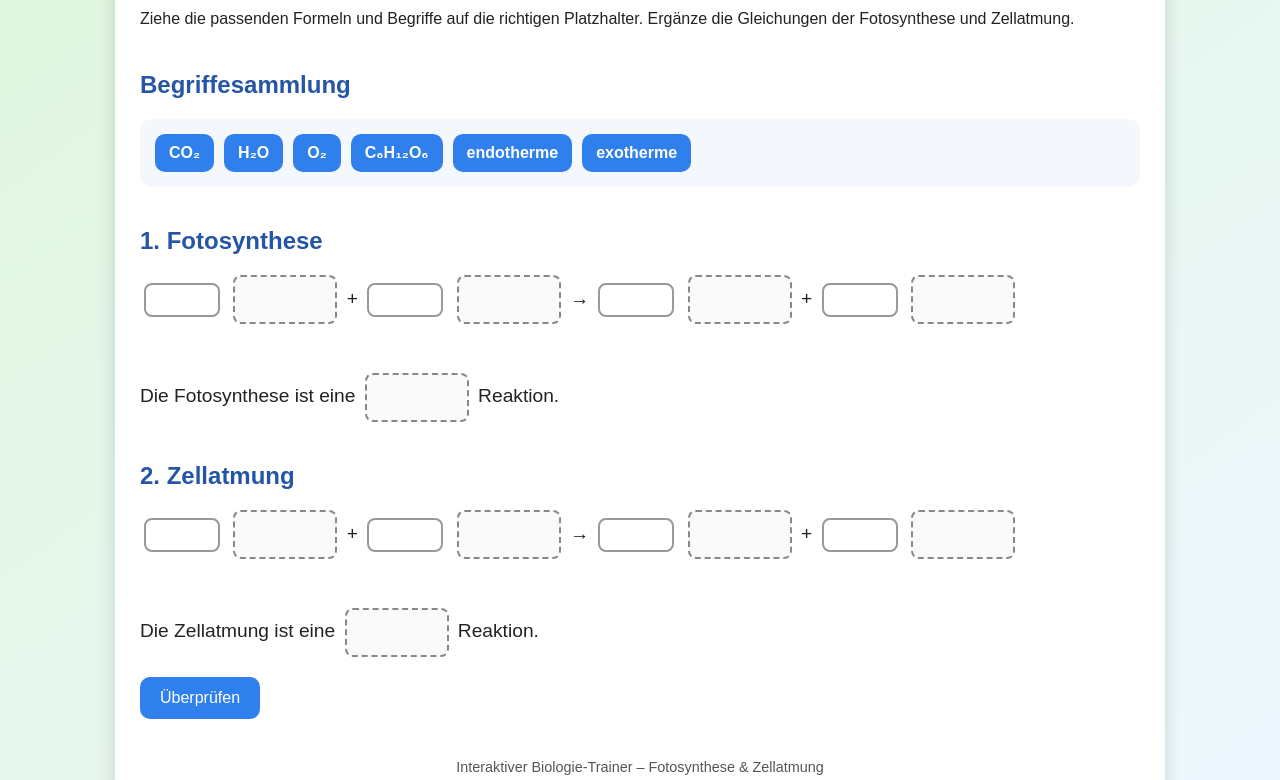
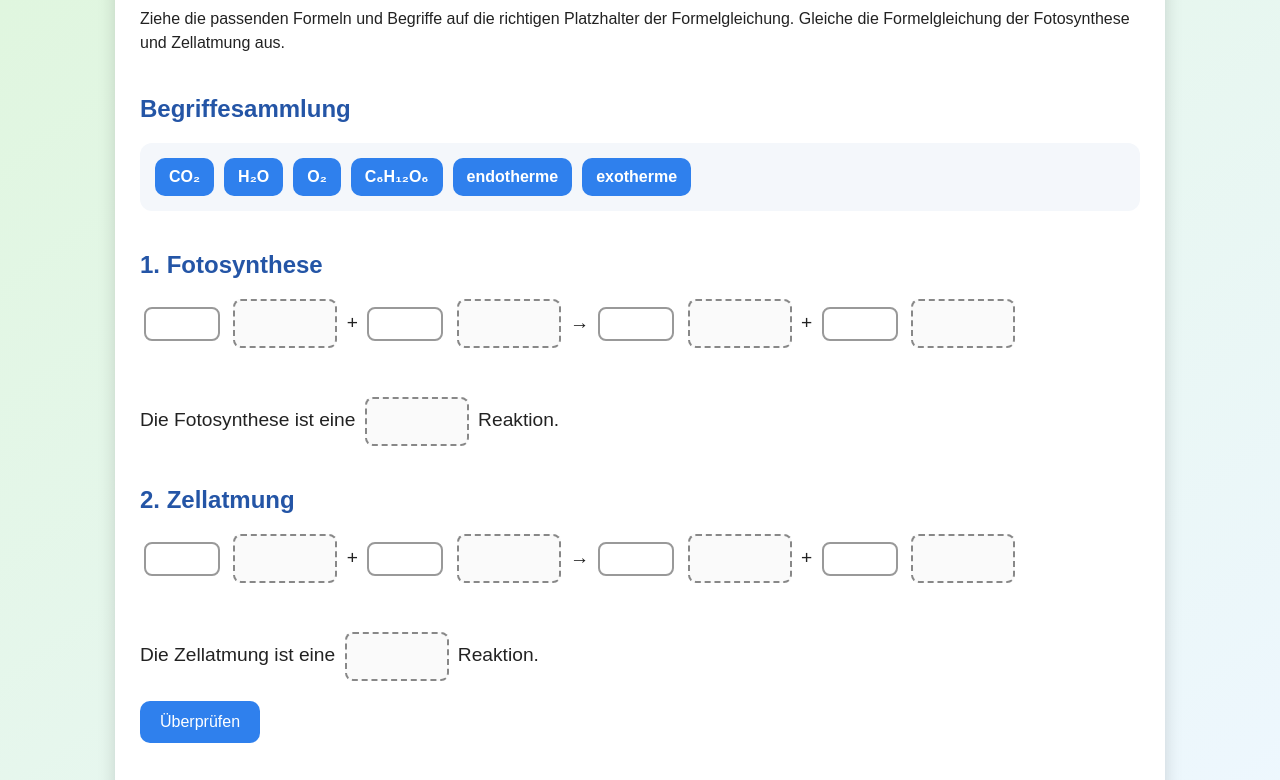
Before and after one commit to v4rzj4kk66-netizen/Zellatmung-und-Fotosynthese, a plain HTML site: page index.html in a window 1280 px wide. Shown: the part 119-899 px from the top of the page. Drawn offline with Linux system fonts and the light colour scheme.

Commit message:
Update index.html

```diff
--- a/index.html
+++ b/index.html
@@ -128,8 +128,8 @@
     <h1>🌿 Drag-&-Drop-Trainer: Fotosynthese & Zellatmung 🔬</h1>
 
     <p>
-      Ziehe die passenden Formeln und Begriffe auf die richtigen Platzhalter.
-      Ergänze die Gleichungen der Fotosynthese und Zellatmung.
+      Ziehe die passenden Formeln und Begriffe auf die richtigen Platzhalter der Formelgleichung.
+      Gleiche die Formelgleichung der Fotosynthese und Zellatmung aus.
     </p>
 
     <h2>Begriffesammlung</h2>
```
